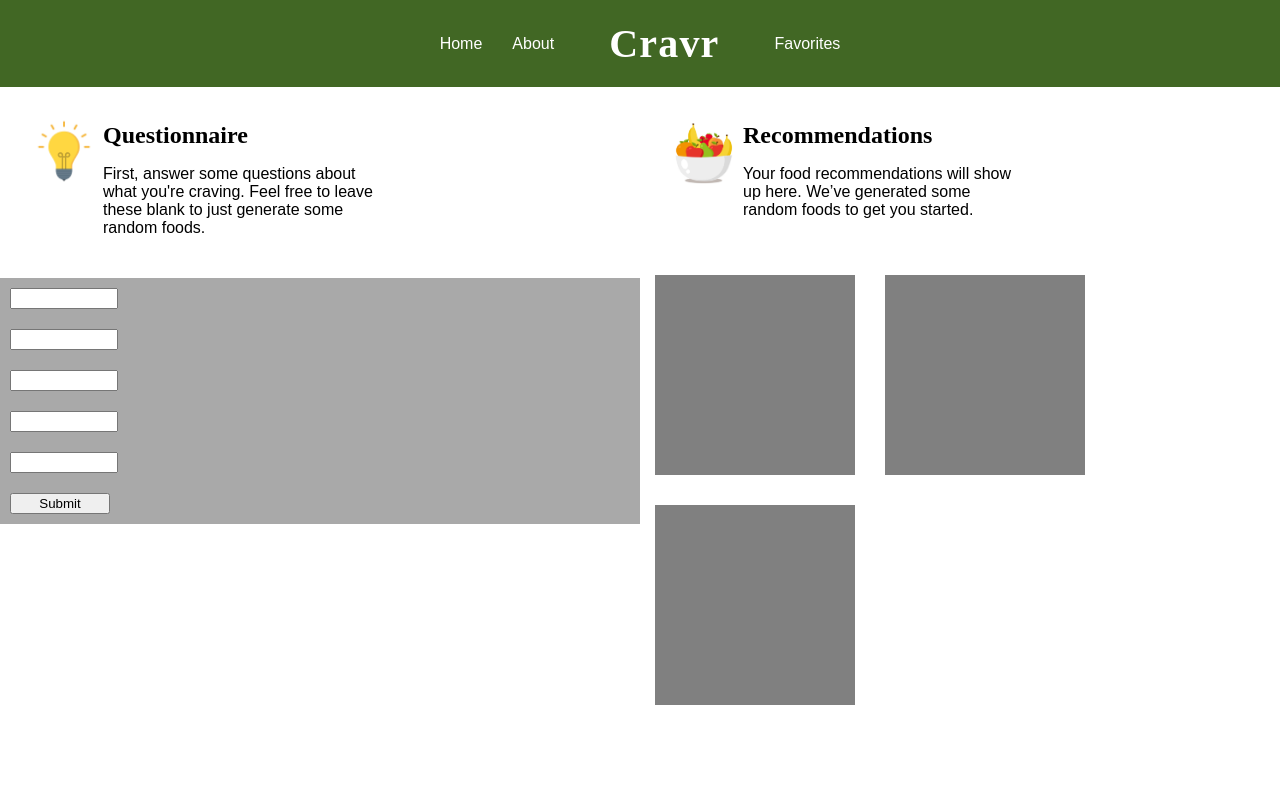
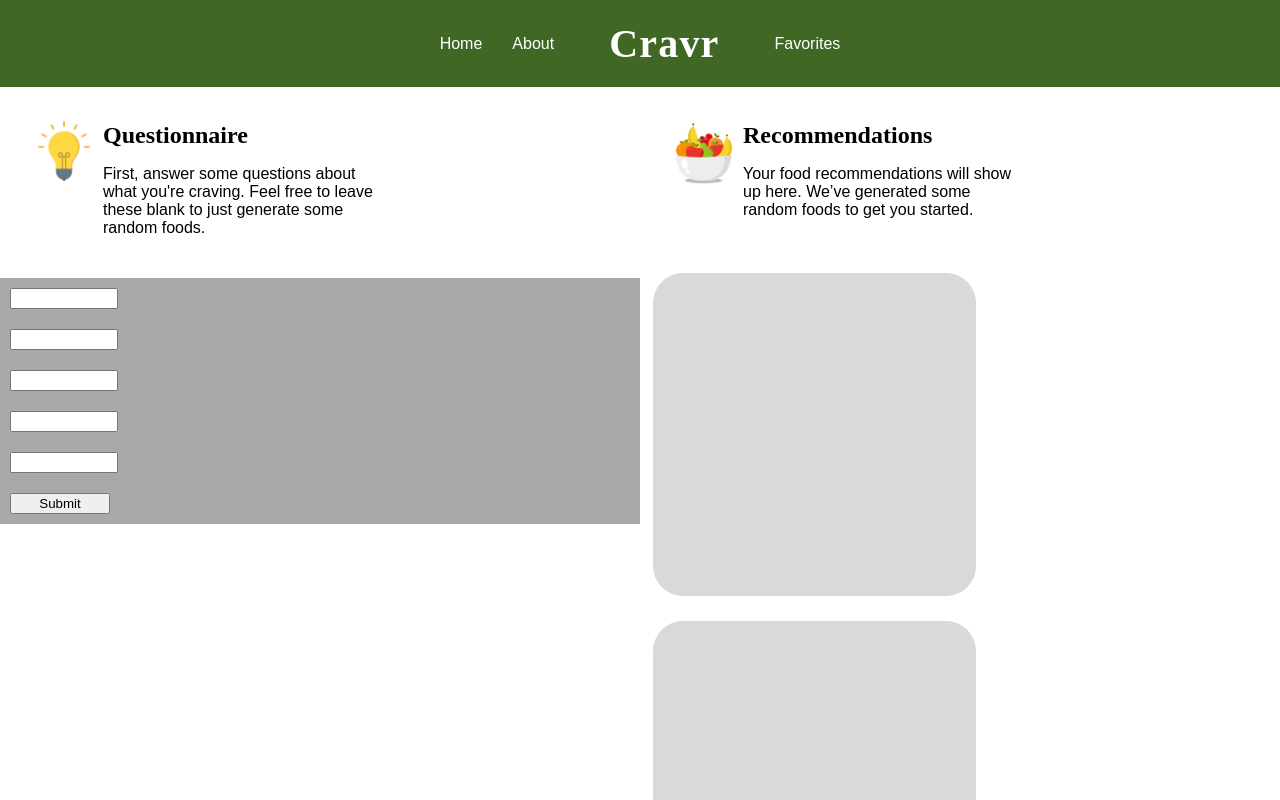
Before and after one commit to ewang0/cravr, a React (Create React App) app: page / in a window 1280 px wide. Shown: the top 800 px of the page. Built offline with nearby package versions, Linux system fonts and the light colour scheme.

Commit message:
Style placeholder cards

```diff
--- a/src/components/Card.css
+++ b/src/components/Card.css
@@ -1,6 +1,8 @@
 .card {
-    height: 200px;
-    width: 200px;
+    height: 323px;
+    width: 323px;
     background-color: gray;
-    margin: 15px;
+    margin: 12.5px;
+    border-radius: 30px;
+    background-color: #d9d9d9;
 }
--- a/src/components/Card.tsx
+++ b/src/components/Card.tsx
@@ -4,6 +4,7 @@ import './Card.css';
 const Card = () => {
   return(
     <div className="card">
+
     </div>
   )
 }
```
